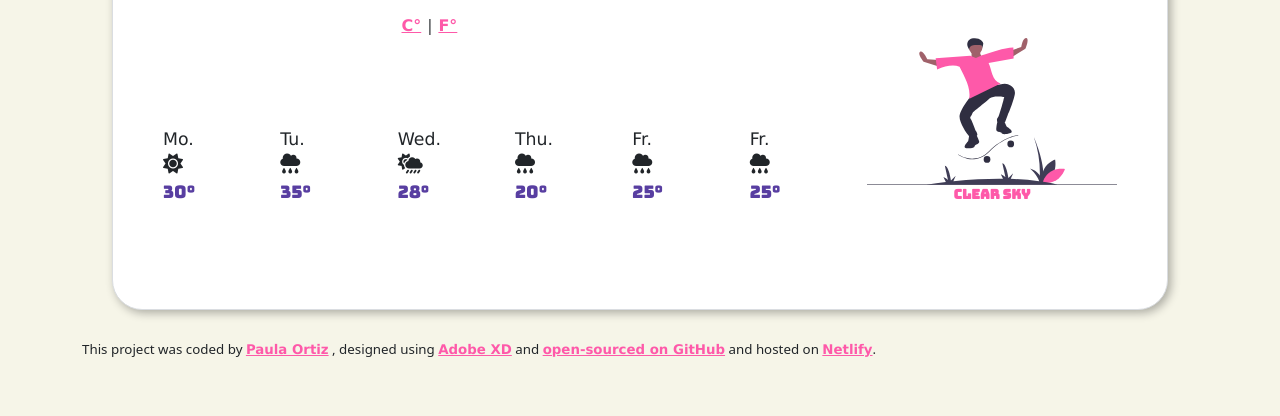
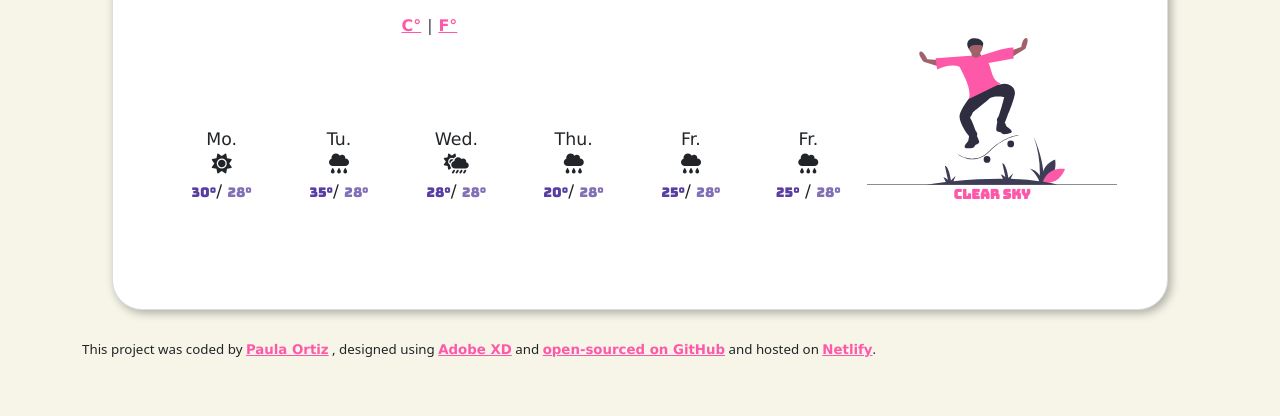
Before and after one commit to papapilla/keep_rolling_weather_app, a plain HTML site: page index.html in a window 1280 px wide. Shown: the part 663-1079 px from the top of the page. Drawn offline with nearby package versions, Linux system fonts and the light colour scheme; no server answers.

Commit message:
forcast start

```diff
--- a/index.html
+++ b/index.html
@@ -100,8 +100,8 @@
               />
 
               <h2 class="temperature" id="todayTemp">35</h2>
-              <a href="#" id="CELCIUS">C°</a> |
-              <a href="#" id="FARENHEIT">F°</a>
+              <a href="#" id="CELCIUS" class="active">C°</a> |
+              <a href="#" id="FARENHEIT" class="active">F°</a>
             </div>
             <!-- <div class="col-xl">
                             <img src="media/undraw_skateboard_d6or.svg" class="peopleimg" alt="people" width="300px">
@@ -114,33 +114,40 @@
             <div class="d-flex align-items-end">
               <div class="col">
                 <div class="day1">Mo.</div>
-                <i class="fas fa-sun smallicon"></i>
-                <div class="day1-temp" id="temp">30°</div>
+                <div><i class="fas fa-sun smallicon"></i></div>
+                <span class="day1-temp" id="temp">30°</span>/
+                <span class="day1-temp" id="tempMax">28°</span>
               </div>
               <div class="col">
                 <div class="day2">Tu.</div>
-                <i class="fas fa-cloud-rain smallicon"></i>
-                <div class="day2-temp" id="temp">35°</div>
+                <div><i class="fas fa-cloud-rain smallicon"></i></div>
+                <span class="day2-temp" id="temp">35°</span>/
+                <span class="day2-temp" id="tempMax">28°</span>
               </div>
               <div class="col">
                 <div class="day3">Wed.</div>
-                <i class="fas fa-cloud-sun-rain smallicon"></i>
-                <div class="day3-temp" id="temp">28°</div>
+                <div><i class="fas fa-cloud-sun-rain smallicon"></i></div>
+                <span class="day3-temp" id="temp">28°</span>/
+                <span class="day3-temp" id="tempMax">28°</span>
               </div>
               <div class="col">
                 <div class="day4">Thu.</div>
-                <i class="fas fa-cloud-rain smallicon"></i>
-                <div class="day4-temp" id="temp">20°</div>
+                <div><i class="fas fa-cloud-rain smallicon"></i></div>
+                <span class="day4-temp" id="temp">20°</span>/
+                <span class="day4-temp" id="tempMax">28°</span>
               </div>
               <div class="col">
                 <div class="day5">Fr.</div>
-                <i class="fas fa-cloud-rain smallicon"></i>
-                <div class="day5-temp" id="temp">25°</div>
+                <div><i class="fas fa-cloud-rain smallicon"></i></div>
+                <span class="day5-temp" id="temp">25°</span>/
+                <span class="day5 temp" id="tempMax">28°</span>
               </div>
               <div class="col">
                 <div class="day6">Fr.</div>
-                <i class="fas fa-cloud-rain smallicon"></i>
-                <div class="day6-temp" id="temp">25°</div>
+                <div><i class="fas fa-cloud-rain smallicon"></i></div>
+                <span class="day6-temp" id="temp">25°</span>
+                /
+                <span class="day6-temp" id="tempMax">28°</span>
               </div>
               <div class="col-xl">
                 <img
--- a/src/scripts.js
+++ b/src/scripts.js
@@ -64,6 +64,7 @@ function handlesubmit(event) {
 
 function displayFahrenheitTemp(event) {
   event.preventDefault();
+  celciusLink.classList.remove("active");
   let fahrenheiTemperature = (celciusTemperature * 9) / 5 + 32; //antes tenia 14 que era un dato random pero hay que cambiarlo para poder tener el valor de la busqueda, osea lo que se envia a la funcion
   let temperatureElement = document.querySelector("#todayTemp");
   temperatureElement.innerHTML = `${Math.round(fahrenheiTemperature)}°F`;
--- a/src/styles.css
+++ b/src/styles.css
@@ -69,9 +69,14 @@ a {
   --bs-gutter-x: 0;
 }
 #temp {
-  font-size: 13pt;
+  font-size: 10pt;
   font-family: "Bungee";
   color: #583ea1;
+}
+#tempMax {
+  font-size: 10pt;
+  font-family: "Bungee";
+  color: #8270b6;
 }
 #windspeed #precip {
   color: #fe59a9;
@@ -123,3 +128,10 @@ a {
 .cityCol {
   padding-top: 5%;
 }
+#CELCIUS #FARENHEIT .active {
+  text-decoration: none;
+  color: black;
+}
+.col {
+  text-align: center;
+}
```
